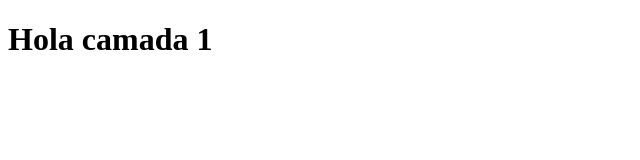
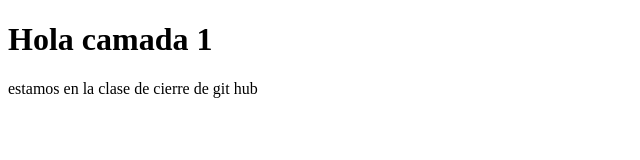
Before and after one commit to feroh/Clase6c1, a plain HTML site: page index.html in a window 1280 px wide. Shown: the whole page, without its empty margins (0-640 px from the left). Drawn offline with Linux system fonts and the light colour scheme.

Commit message:
Update index.html

```diff
--- a/index.html
+++ b/index.html
@@ -8,5 +8,6 @@
 </head>
 <body>
     <h1>Hola camada 1</h1>
+    <p> estamos en la clase de cierre de git hub <p>
 </body>
 </html>
```
